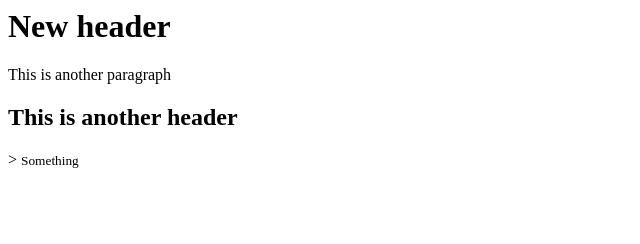
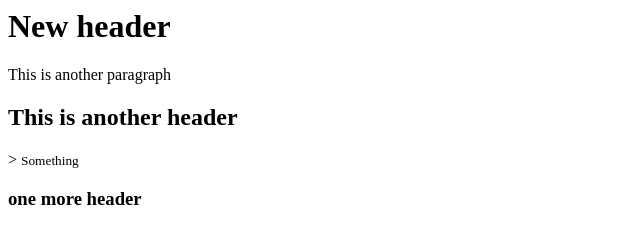
Before and after one commit to YVic95/git-tutorial, a plain HTML site: page index.html in a window 1280 px wide. Shown: the whole page, without its empty margins (0-640 px from the left). Drawn offline with Linux system fonts and the light colour scheme.

Commit message:
h3 added

```diff
--- a/index.html
+++ b/index.html
@@ -10,5 +10,8 @@
         <h2>This is another header</h2>>
 
         <small>Something</small>
+
+        <h3>one more header</h3>
+
     </body>
 </html>
```
